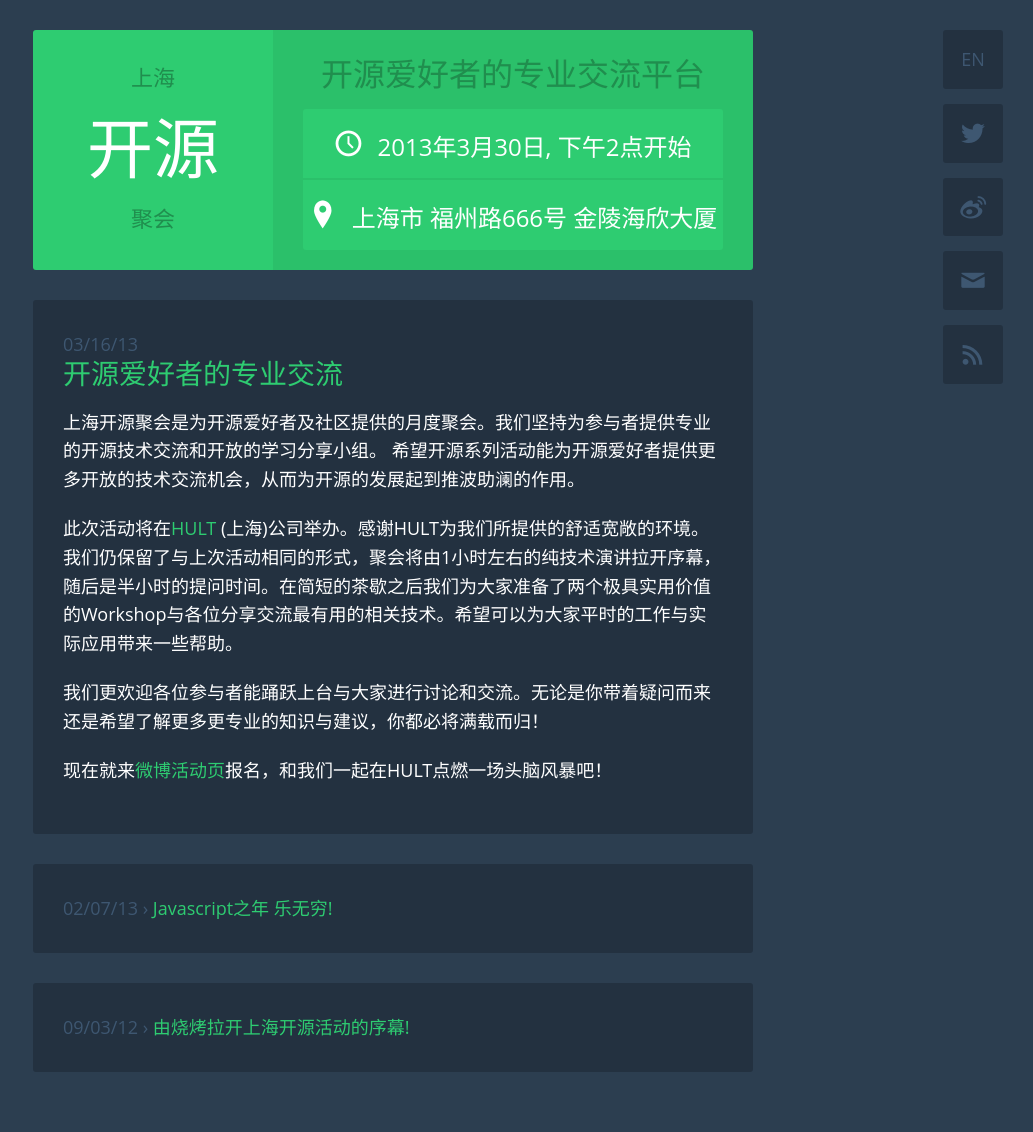
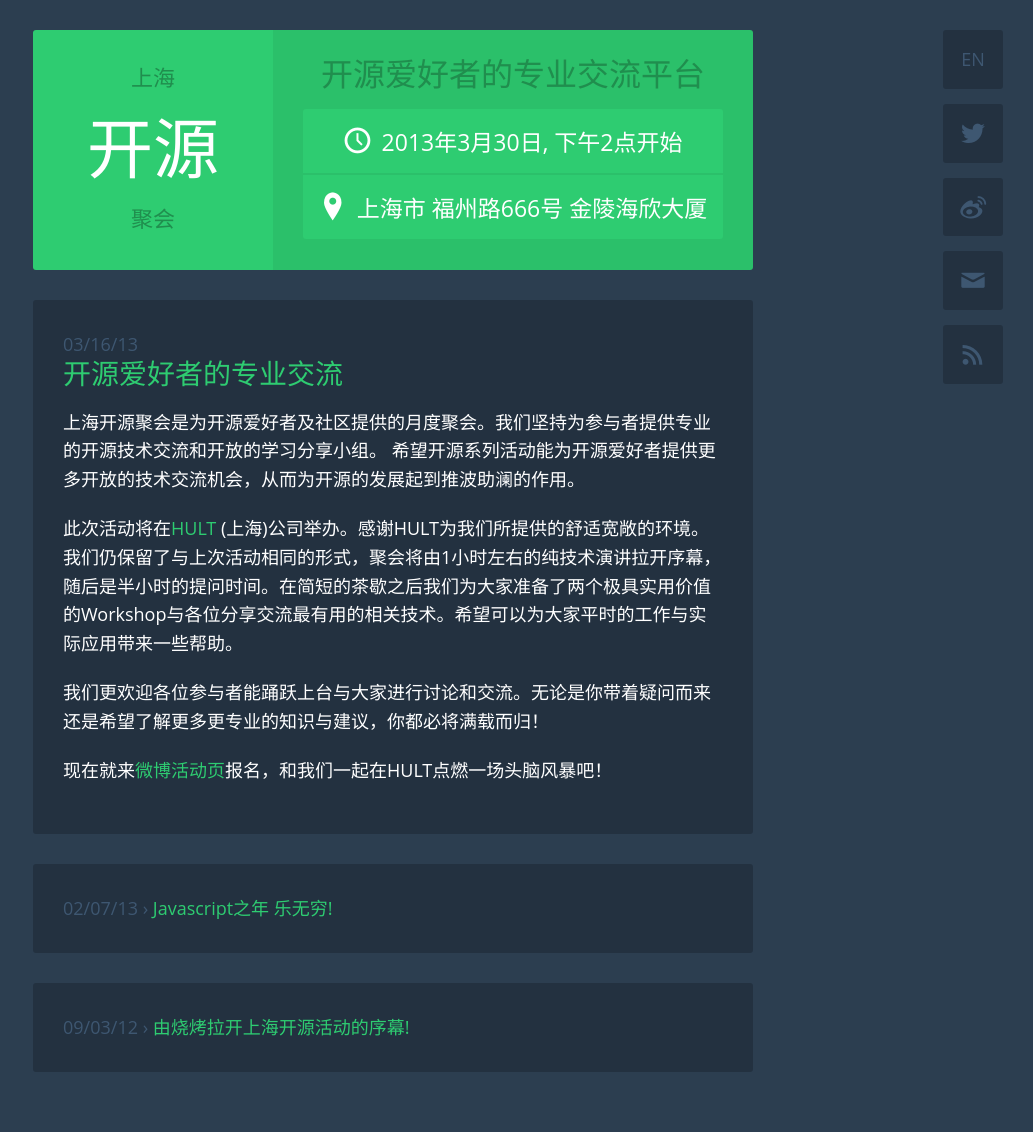
Before and after one commit to Wiredcraft/shanghaios, a Jekyll site: the page built from index.md, in a window 1280 px wide. Shown: the whole page, without its empty margins (247-1280 px from the left). Built offline with Jekyll 4.4.1, drawn with Linux system fonts in a browser that asks for light colours.

Commit message:
fixed position and remved post

```diff
--- a/_layouts/default.html
+++ b/_layouts/default.html
@@ -28,7 +28,7 @@
       <li class='twitter'><a href='http://twitter.com/ShanghaiOs' target='_blank'>t</a></li>
       <li class='weibo'><a href='http://www.weibo.com/u/2987642162' target='_blank'>w</a></li>
       <li class='newsletter'><a href='http://eepurl.com/o9bBz' target='_blank'>n</a></li>
-      <li class='rss'><a href="/atom.xml" target='_blank'>r</a></li>
+      <li class='rss'><a href="/atom.xml">r</a></li>
     </ul>
   </nav>
 
--- a/assets.css
+++ b/assets.css
@@ -577,7 +577,7 @@ a.active {
 }
 #header #details ul {
   background: #2ecc71;
-  font-size: 24px;
+  font-size: 23px;
   list-style: none;
   margin: 0 30px;
   padding: 0;
@@ -600,8 +600,10 @@ a.active {
   speak: none;
   -webkit-font-smoothing: antialiased;
   font-size: 28px;
-  line-height: 140%;
-  margin-right: 15px;
+  line-height: 100%;
+  margin-right: 10px;
+  position: relative;
+  top: 2px;
 }
 #header #details ul li.where:before {
   content: 'p';
```
Also changed, not shown: lib/boot/style.less (+5 -3 lines), lib/boot/style.css.
